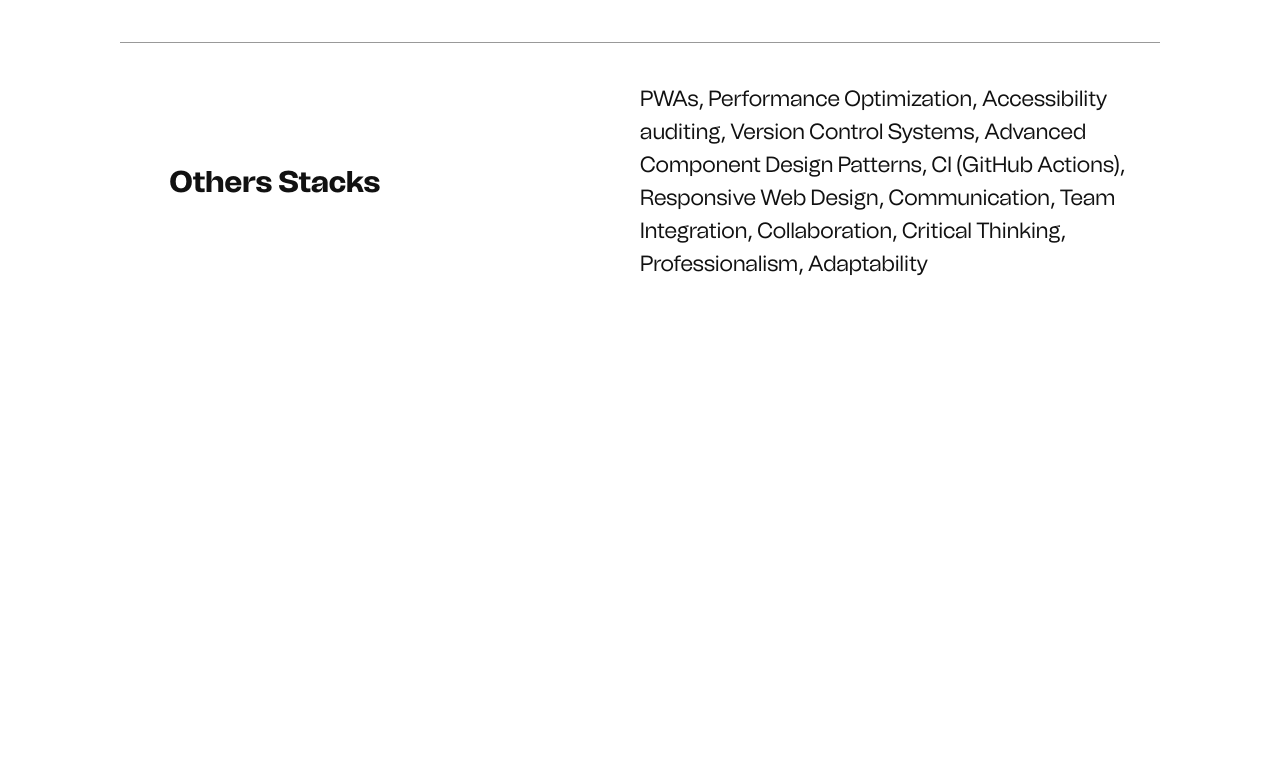
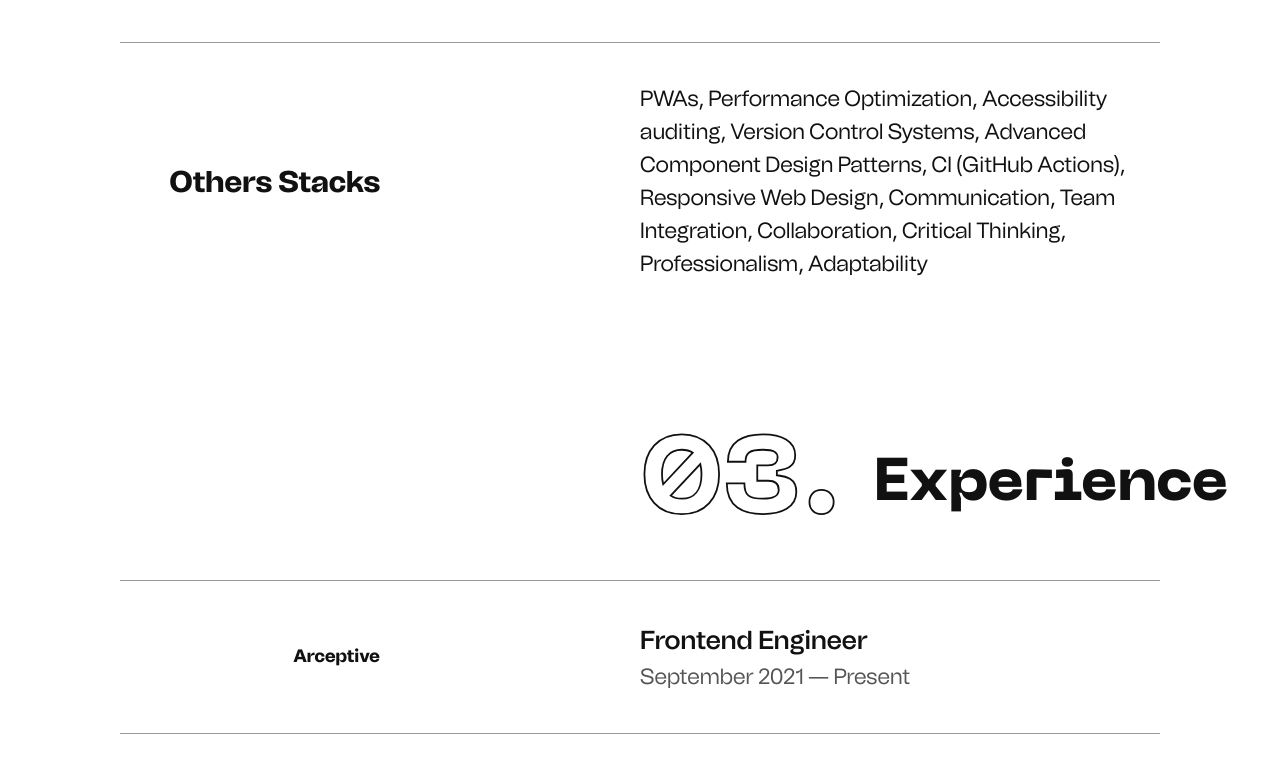
Before and after one commit to ejirocodes/portfolio-1, a Next.js app: page / in a window 1280 px wide. Shown: the part 2859-3632 px from the top of the page. Before the commit the page ends 3289 px from the top, so only its background shows below. Built offline with nearby package versions, Linux system fonts and the light colour scheme.

Commit message:
add experience section

```diff
--- /dev/null
+++ b/components/home/Experience.tsx
@@ -0,0 +1,38 @@
+import LineHoriz from "../shared/LineHoriz";
+
+export default function Experience() {
+  return (
+    <section className="container-space md:mb-[150px] mb-[100px]">
+      <div className="md:mb-[40px] mb-[25px]  tech-container">
+        <span className="invisible flex">0</span>
+        <h1 className="stroke-heading  md:w-1/2">
+          <span className="stroke-text stroke">03.</span>
+          <span className="md:text-[60px] text-[40px]">Experience</span>
+        </h1>
+      </div>
+      <LineHoriz />
+
+      <div>
+        <div className="">
+          <div className="tech-container">
+            <h2 className="tech-title text-[18px] mb-[5px] md:mb-0 ">
+              Arceptive{" "}
+            </h2>
+            <div className="flex flex-col md:w-[50%] ">
+              <h2 className="md:text-[26px] text-[16px] mb-[10px] md:mb-0 font-semibold ">
+                Frontend Engineer{" "}
+              </h2>
+              <p
+                className="md:text-[22px] text-gray5  text-[14px] md:pr-[20px]"
+                aria-label="Ejiro Asiuwhu Programming Languages"
+              >
+                September 2021 &#8212; Present
+              </p>
+            </div>
+          </div>
+          <LineHoriz />
+        </div>
+      </div>
+    </section>
+  );
+}
--- a/pages/index.tsx
+++ b/pages/index.tsx
@@ -12,6 +12,7 @@ import { socials } from "../data/social";
 import About from "../components/home/About";
 import TextHoriz from "../components/shared/TextHoriz";
 import TechStack from "../components/home/TechStack";
+import Experience from "../components/home/Experience";
 
 const Home: NextPage = () => {
   return (
@@ -86,6 +87,7 @@ const Home: NextPage = () => {
         <About />
         <TextHoriz />
         <TechStack />
+        <Experience />
       </main>
     </div>
   );
```
